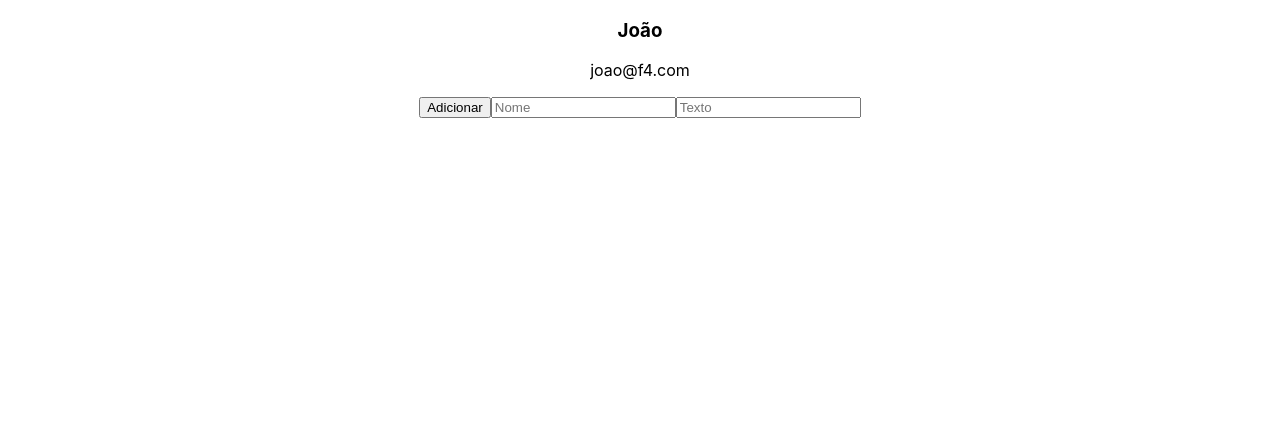
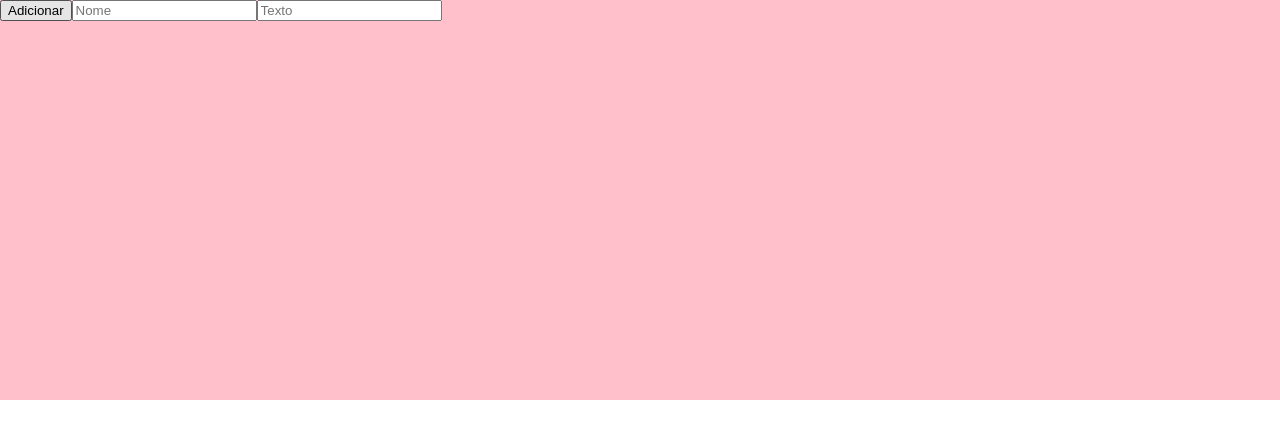
Before and after one commit to future4code/hamilton-whats4-grupo7, a React (Create React App) app in the folder whats4-grupo7/: page / in a window 1280 px wide. Shown: the top 438 px of the page. Built offline with nearby package versions, Linux system fonts and the light colour scheme.

Commit message:
adicionando styled components

```diff
--- a/whats4-grupo7/package.json
+++ b/whats4-grupo7/package.json
@@ -8,7 +8,8 @@
     "@testing-library/user-event": "^7.2.1",
     "react": "^16.13.1",
     "react-dom": "^16.13.1",
-    "react-scripts": "3.4.0"
+    "react-scripts": "3.4.0",
+    "styled-components": "^5.0.1"
   },
   "scripts": {
     "start": "react-scripts start",
--- a/whats4-grupo7/src/App.js
+++ b/whats4-grupo7/src/App.js
@@ -1,74 +1,38 @@
 import React from 'react';
 import './App.css';
+import InputMensagem from './Components/InputMensagem/InputMensagem'
+import styled from 'styled-components'
 
+//ESTILOS DA PAGINA//
+
+const Container = styled.div`
+
+    width:100vw;
+    height:400px;
+    background-color:pink;
+
+
+    `
   class App extends React.Component {
    constructor(props) {
     super(props);
 
-    this.state = {
-
-      arrayPessoas: [
-        {
-          nome: "João",
-          texto: "joao@f4.com",
-
-        }
-      ],
-      valorInputNome:"",
-      valorInputTexto:""
+     this.state = {
 
 
     }
-    }
-
-    adicionaMensagem =()=> {
-      const novaMensagem = {
-        nome: this.state.valorInputNome , texto: this.state.valorInputTexto
-
-      }
-      const auxiliar =[
-        ...this.state.arrayPessoas, novaMensagem
-      ];
-
-      this.setState({ arrayPessoas: auxiliar});
-
-    //  console.log('Ola')
-    }
-
-
-
-
-
-    onChangeInputNome = event => { this.setState({ valorInputNome: event.target.value})};
-
-    onChangeInputTexto = event => { this.setState({ valorInputTexto: event.target.value})};
-
-
-
+  }
 
     render() {
-      const inserePost = this.state.arrayPessoas.map((elemento, index) => {
-        return (
 
-          <div>
-          <h3 >{elemento.nome}</h3>
-          <p>{elemento.texto}</p>
-          </div>
-
-
-        )
-      })
       return (
 
 
-        <div className="App">
+        <Container>
 
-          {inserePost}
-   <button onClick={this.adicionaMensagem}>Adicionar</button>
-        <input onChange={this.onChangeInputNome} placeholder={'Nome'} value={this.state.valorInputNome}  />
-        <input onChange={this.onChangeInputTexto} placeholder={'Texto'} value={this.state.valorInputTexto}  />
+          <InputMensagem></InputMensagem>
 
-        </div>
+        </Container>
 
       );
     }
--- /dev/null
+++ b/whats4-grupo7/src/Components/InputMensagem/InputMensagem.js
@@ -0,0 +1,105 @@
+import React from 'react'
+import styled from 'styled-components'
+
+    const DivDaMensagem = styled.div`
+    grid-row:1 / 2;
+
+
+    `
+    const DivDoInput = styled.div`
+    grid-row:2 / 3;
+    background-color:pink;
+    display:flex;
+
+
+    `
+
+    const ContainerInputMensagem = styled.div`
+    display:flex;
+
+
+
+    `
+    const DivCaixa = styled.div`
+    background-color: blue;
+    `
+
+
+class InputMensagem extends React.Component {
+    constructor(props) {
+     super(props);
+
+     this.state = {
+
+       arrayPessoas: [
+         {
+           nome: "",
+           texto: "",
+
+         }
+       ],
+       valorInputNome:"",
+       valorInputTexto:""
+
+
+     }
+     }
+
+     adicionaMensagem =()=> {
+       const novaMensagem = {
+         nome: this.state.valorInputNome , texto: this.state.valorInputTexto
+
+       }
+       const auxiliar =[
+         ...this.state.arrayPessoas, novaMensagem
+       ];
+
+       this.setState({ arrayPessoas: auxiliar});
+
+     }
+
+     onChangeInputNome = event => { this.setState({ valorInputNome: event.target.value})};
+
+     onChangeInputTexto = event => { this.setState({ valorInputTexto: event.target.value})};
+
+
+    render() {
+
+        const inserePost = this.state.arrayPessoas.map((elemento, index) => {
+          return (
+
+
+            <DivCaixa>
+
+            <DivDaMensagem>
+            <h3 >{elemento.nome}</h3>
+            <p>{elemento.texto}</p>
+            </DivDaMensagem>
+
+            </DivCaixa>
+
+          )
+        })
+        return (
+
+
+          <ContainerInputMensagem>
+
+            {inserePost}
+
+
+            <DivDoInput>
+
+             <button onClick={this.adicionaMensagem}>Adicionar</button>
+
+               <input onChange={this.onChangeInputNome} placeholder={'Nome'} value={this.state.valorInputNome}  />
+             <input onChange={this.onChangeInputTexto} placeholder={'Texto'} value={this.state.valorInputTexto}  />
+
+             </DivDoInput>
+      </ContainerInputMensagem>
+        );
+    }
+    }
+
+
+    export default InputMensagem
```
Also changed, not shown: 1 other file (tests, documents, lock files or other folders).
